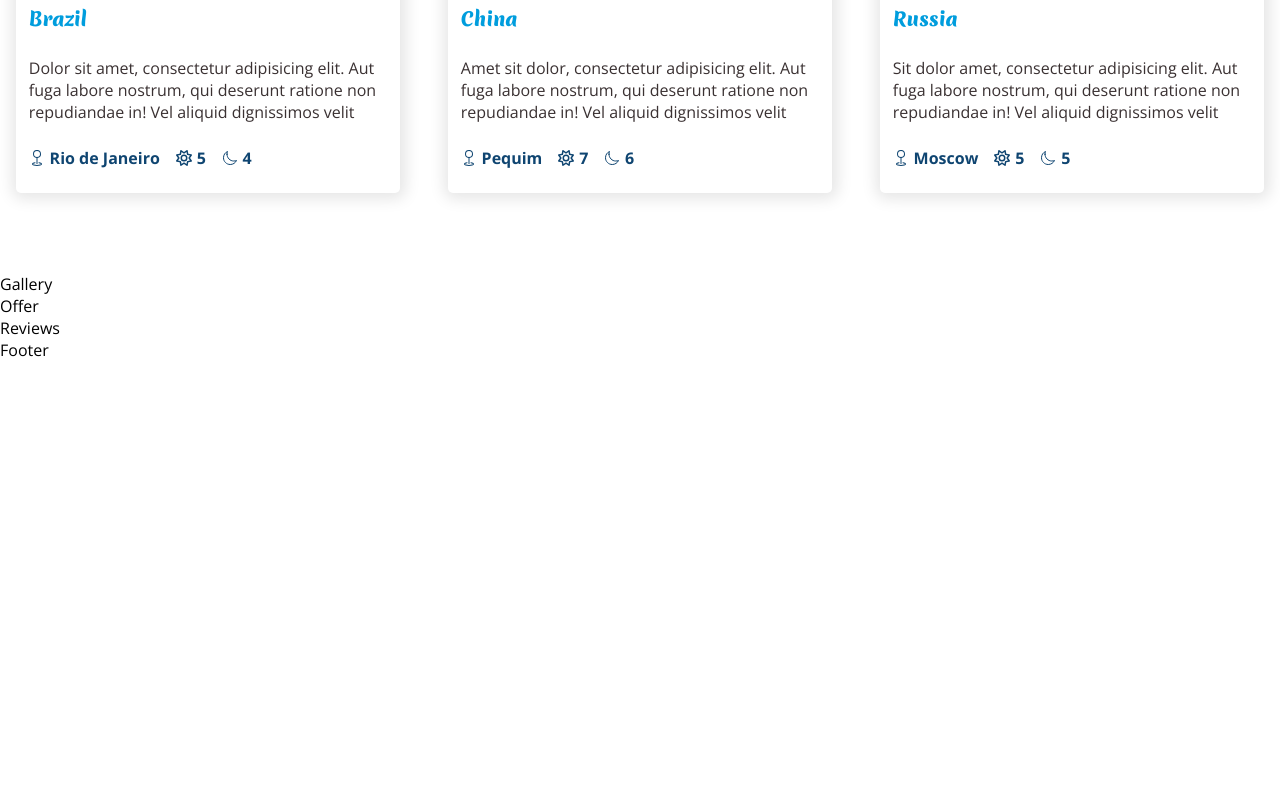
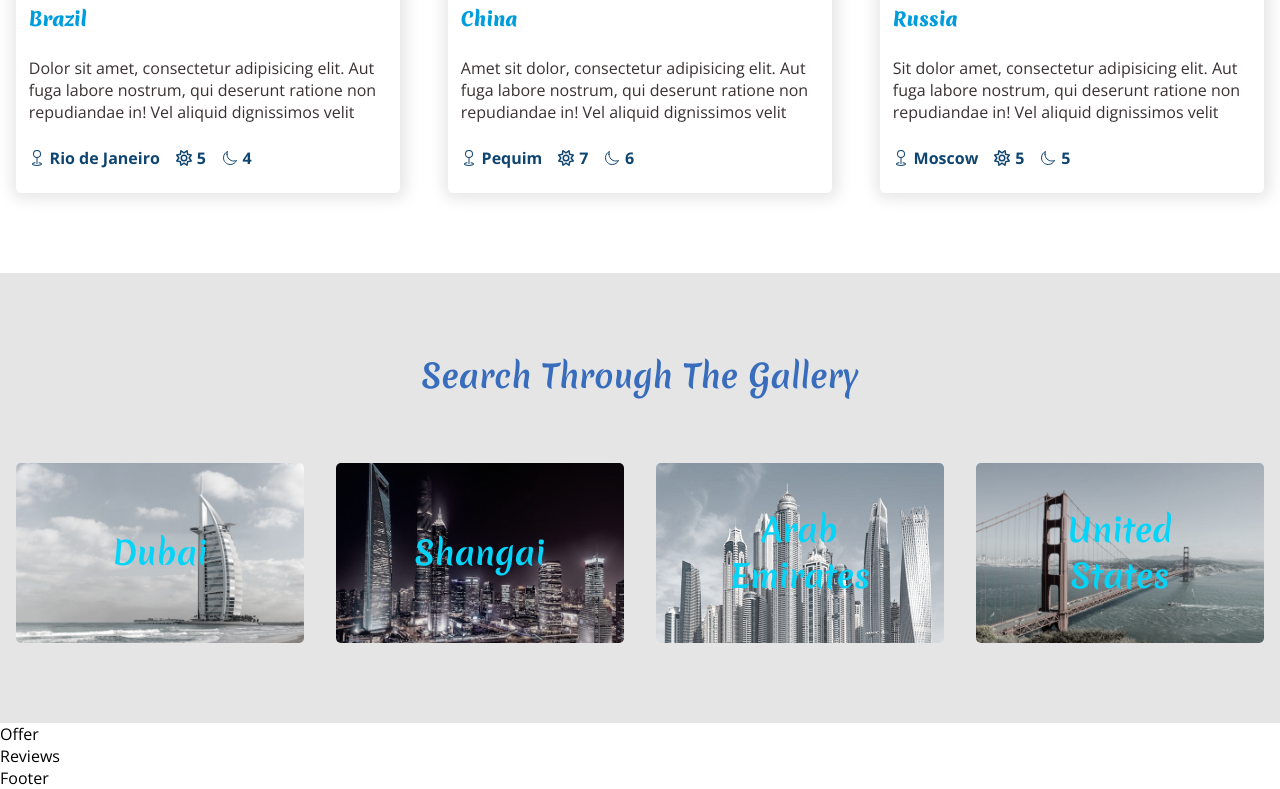
Before and after one commit to adrjmiranda/trip-touch, a React (Vite) app: page / in a window 1280 px wide. Shown: the part 1445-2234 px from the top of the page. Before the commit the page ends 1806 px from the top, so only its background shows below. Built offline with nearby package versions, Linux system fonts and the light colour scheme.

Commit message:
chore: added gallery area

```diff
--- /dev/null
+++ b/src/assets/data/gallery.ts
@@ -0,0 +1,30 @@
+// Image
+import GalleryDubai from '../img/gallery-dubai.jpg';
+import GalleryShangai from '../img/gallery-shangai.jpg';
+import GalleryUAE from '../img/gallery-uae.jpg';
+import GalleryUSA from '../img/gallery-usa.jpg';
+
+const galleryData = [
+	{
+		id: 1,
+		title: 'Dubai',
+		photo: GalleryDubai,
+	},
+	{
+		id: 2,
+		title: 'Shangai',
+		photo: GalleryShangai,
+	},
+	{
+		id: 3,
+		title: 'Arab Emirates',
+		photo: GalleryUAE,
+	},
+	{
+		id: 4,
+		title: 'United States',
+		photo: GalleryUSA,
+	},
+];
+
+export default galleryData;
--- /dev/null
+++ b/src/components/gallery-card/index.tsx
@@ -0,0 +1,24 @@
+import { FunctionComponent, ReactNode } from 'react';
+
+// Style
+import * as Style from './style';
+
+// Props
+interface GalleryCardProps {
+	id: number;
+	title: string;
+	photo: string;
+}
+
+const GalleryCard: FunctionComponent<{ props: GalleryCardProps }> = ({
+	props,
+}): ReactNode => {
+	return (
+		<Style.Container>
+			<img src={props.photo} alt={props.title} />
+			<h3>{props.title}</h3>
+		</Style.Container>
+	);
+};
+
+export default GalleryCard;
--- /dev/null
+++ b/src/components/gallery-card/style.ts
@@ -0,0 +1,46 @@
+import styled from 'styled-components';
+
+export const Container = styled.div`
+	flex: 25%;
+	height: 180px;
+	position: relative;
+	border-radius: ${(props) => props.theme.borderRadius.brMedium};
+	overflow: hidden;
+	cursor: pointer;
+	transition: ${(props) => props.theme.transitioType.trSmall};
+
+	img {
+		width: 100%;
+		transition: ${(props) => props.theme.transitioType.trSmall};
+		height: 100%;
+		object-fit: cover;
+		z-index: 2;
+		position: relative;
+		filter: grayscale(0.8);
+	}
+
+	h3 {
+		transition: ${(props) => props.theme.transitioType.trSmall};
+		font-family: ${(props) => props.theme.fontFamily.merienda};
+		position: absolute;
+		top: 50%;
+		left: 50%;
+		transform: translate(-50%, -50%);
+		text-align: center;
+		z-index: 3;
+		color: ${(props) => props.theme.color.skyBlue};
+		font-size: 2rem;
+	}
+
+	&:hover {
+		transform: scale(1.1);
+
+		img {
+			filter: grayscale(0);
+		}
+
+		h3 {
+			color: ${(props) => props.theme.color.neutralWhite};
+		}
+	}
+`;
--- a/src/components/gallery/index.tsx
+++ b/src/components/gallery/index.tsx
@@ -2,9 +2,28 @@ import { FunctionComponent, ReactNode } from 'react';
 
 // Style
 import * as Style from './style';
+import { SessionTitle, Wrapper } from '../../style/Components';
+
+// Data
+import galleryData from '../../assets/data/gallery';
+
+// Components
+import GalleryCard from '../gallery-card';
 
 const Gallery: FunctionComponent = (): ReactNode => {
-	return <Style.Container>Gallery</Style.Container>;
+	return (
+		<Style.Container>
+			<Wrapper>
+				<SessionTitle>Search through the gallery</SessionTitle>
+				<Style.Content>
+					{galleryData.length > 0 &&
+						galleryData.map((data) => (
+							<GalleryCard props={data} key={data.id} />
+						))}
+				</Style.Content>
+			</Wrapper>
+		</Style.Container>
+	);
 };
 
 export default Gallery;
--- a/src/components/gallery/style.ts
+++ b/src/components/gallery/style.ts
@@ -1,3 +1,13 @@
 import styled from 'styled-components';
 
-export const Container = styled.div``;
+export const Container = styled.div`
+	padding: 80px 0;
+	background-color: rgba(0, 0, 0, 0.1);
+`;
+
+export const Content = styled.div`
+	display: flex;
+	justify-content: center;
+	align-items: center;
+	gap: 2rem;
+`;
```
